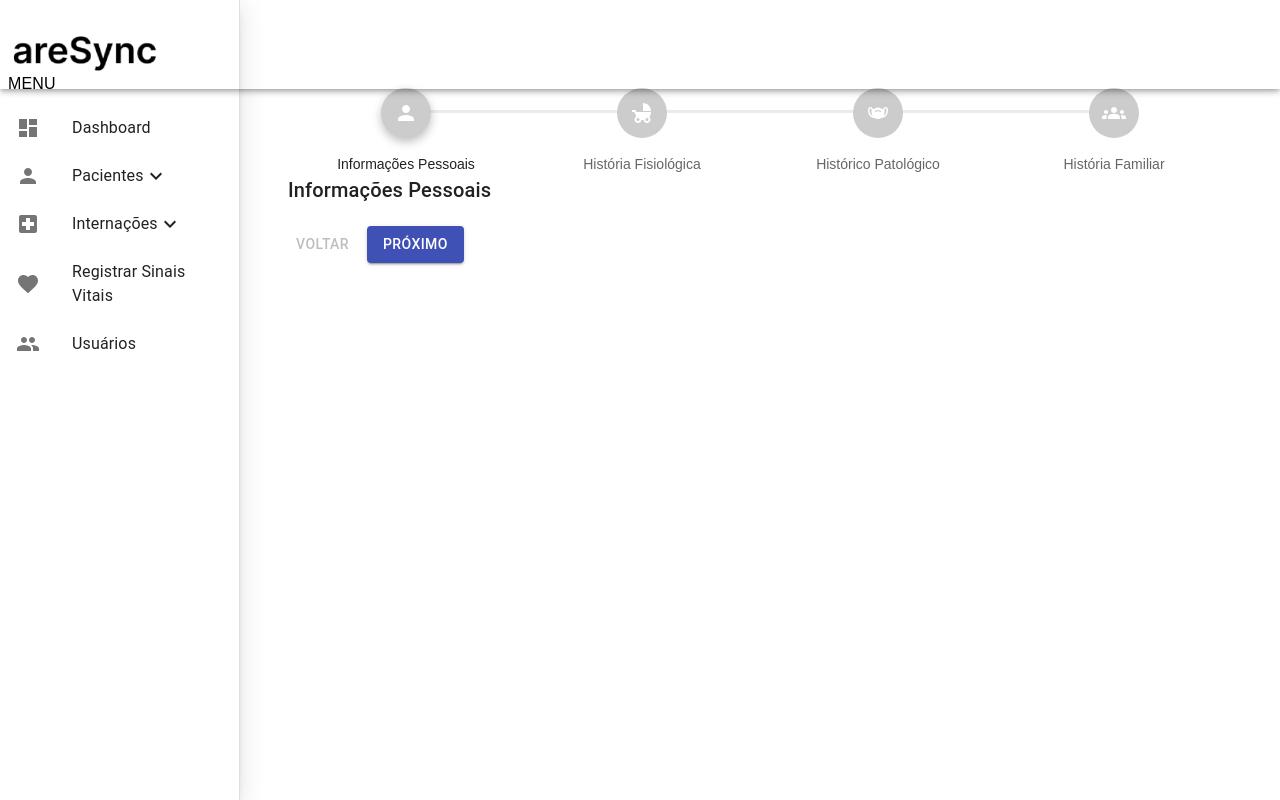
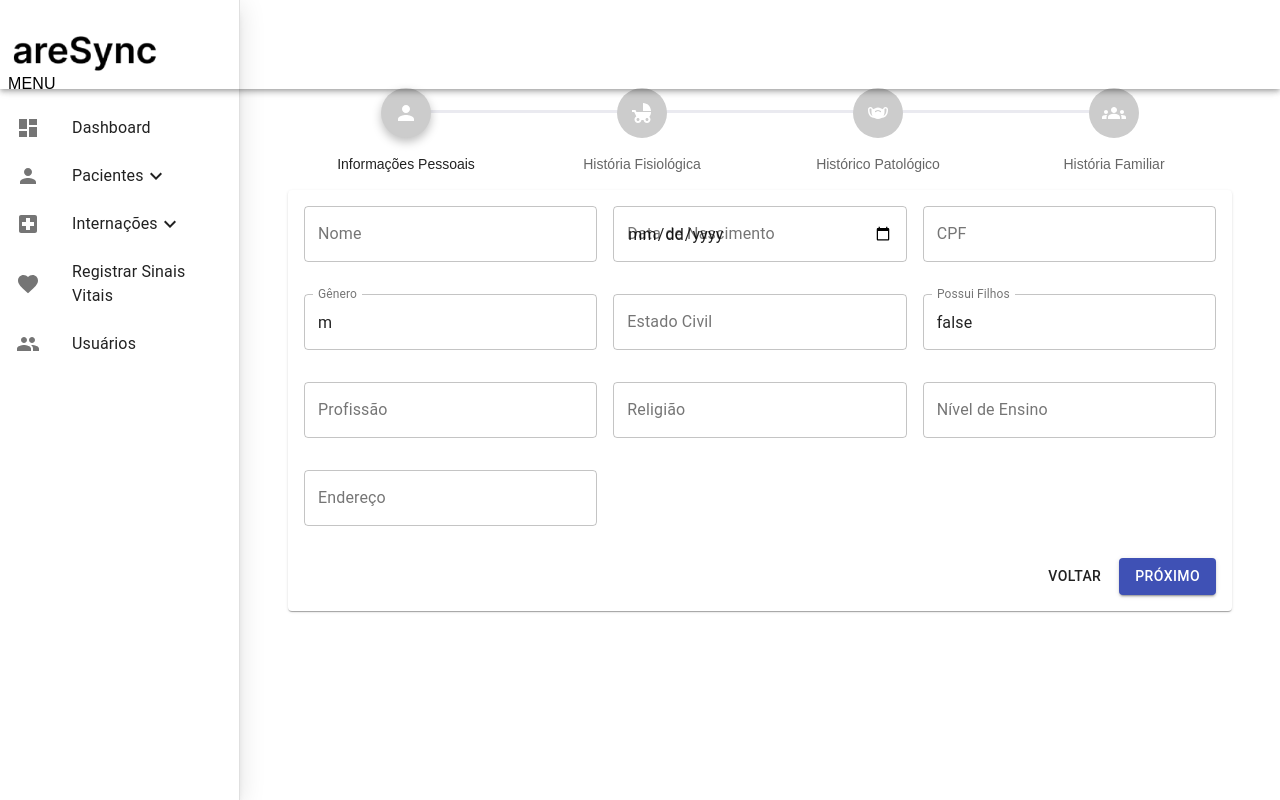
Before and after one commit to DeboraBorgesDev/careSync, a React (Create React App) app: page /paciente/novo in a window 1280 px wide. Built offline with nearby package versions, Linux system fonts and the light colour scheme.

Commit message:
criação do formulário de cadastro de paciente

```diff
--- a/package.json
+++ b/package.json
@@ -18,13 +18,17 @@
     "@types/node": "^16.7.13",
     "@types/react": "^18.0.0",
     "@types/react-dom": "^18.0.0",
+    "@types/react-input-mask": "^3.0.5",
     "classnames": "^2.5.1",
+    "formik": "^2.4.6",
     "react": "^18.3.1",
     "react-dom": "^18.3.1",
+    "react-input-mask": "^2.0.4",
     "react-router-dom": "^6.23.1",
     "react-scripts": "5.0.1",
     "typescript": "^4.4.2",
-    "web-vitals": "^2.1.0"
+    "web-vitals": "^2.1.0",
+    "yup": "^1.4.0"
   },
   "scripts": {
     "start": "react-scripts start",
--- a/src/App.tsx
+++ b/src/App.tsx
@@ -1,4 +1,3 @@
-import React from 'react';
 import './App.css';
 import { BrowserRouter as Router } from 'react-router-dom';
 import Routes from './routes';
--- /dev/null
+++ b/src/componenets/forms/paciente/informacoes/container.tsx
@@ -0,0 +1,54 @@
+import { Formik, FormikProps } from 'formik';
+import InformacoesPessoais from '.';
+import useStyles from './styles';
+
+
+export interface FormValues {
+    name: string;
+    dataNacimento: string;
+    cpf: string;
+    genero: string;
+    estadoCivil: string;
+    possuiFilhos: boolean;
+    profissao: string;
+    religiao: string;
+    nivelEnsino: string;
+    endereco: string;
+  }
+
+
+  interface InformacoesPessoaisContainerProps {
+  }
+
+  const InformacoesPessoaisContainer: React.FC<InformacoesPessoaisContainerProps> = (props) => {
+    const classes = useStyles();
+
+    return (
+      <>
+        <Formik<FormValues>
+          initialValues={{
+            name: '',
+            dataNacimento: '',
+            cpf: '',
+            genero: 'm',
+            estadoCivil: '',
+            possuiFilhos: false,
+            profissao: '',
+            religiao: '',
+            nivelEnsino: '',
+            endereco: '',
+          }}
+          onSubmit={() => {}}
+        //   validationSchema={() => {}}
+        >
+          {(fprops: FormikProps<FormValues>) => (
+            <InformacoesPessoais fprops={fprops} />
+          )}
+        </Formik>
+      </>
+    );
+  };
+
+
+
+export default InformacoesPessoaisContainer;
--- /dev/null
+++ b/src/componenets/forms/paciente/informacoes/index.tsx
@@ -0,0 +1,124 @@
+import { Grid } from "@mui/material";
+import useStyles from "./styles";
+import { FormikProps } from "formik";
+import { FormValues } from "./container";
+import TextInput from "../../../inputs/text-input";
+
+
+interface InformacoesPessoaisProps {
+    fprops: FormikProps<FormValues>;
+  }
+
+
+  const InformacoesPessoais: React.FC<InformacoesPessoaisProps> = ({ fprops }) => {
+
+  const classes = useStyles();
+
+
+  return (
+    <Grid container spacing={2}>
+      <Grid item xs={12} sm={4}>
+        <TextInput
+          label="Nome"
+          type="text"
+          fprops={fprops}
+          fkey="name"
+          fullWidth
+          disabled={false}
+        />
+      </Grid>
+      <Grid item xs={12} sm={4}>
+        <TextInput
+          label="Data de Nascimento"
+          type="date"
+          fprops={fprops}
+          fkey="dataNacimento"
+          fullWidth
+          disabled={false}
+        />
+      </Grid>
+      <Grid item xs={12} sm={4}>
+        <TextInput
+          label="CPF"
+          type="text"
+          fprops={fprops}
+          fkey="cpf"
+          fullWidth
+          disabled={false}
+        />
+      </Grid>
+      <Grid item xs={12} sm={4}>
+        <TextInput
+          label="Gênero"
+          type="text"
+          fprops={fprops}
+          fkey="genero"
+          fullWidth
+          disabled={false}
+        />
+      </Grid>
+      <Grid item xs={12} sm={4}>
+        <TextInput
+          label="Estado Civil"
+          type="text"
+          fprops={fprops}
+          fkey="estadoCivil"
+          fullWidth
+          disabled={false}
+        />
+      </Grid>
+      <Grid item xs={12} sm={4}>
+        <TextInput
+          label="Possui Filhos"
+          type="text"
+          fprops={fprops}
+          fkey="possuiFilhos"
+          fullWidth
+          disabled={false}
+        />
+      </Grid>
+      <Grid item xs={12} sm={4}>
+        <TextInput
+          label="Profissão"
+          type="text"
+          fprops={fprops}
+          fkey="profissao"
+          fullWidth
+          disabled={false}
+        />
+      </Grid>
+      <Grid item xs={12} sm={4}>
+        <TextInput
+          label="Religião"
+          type="text"
+          fprops={fprops}
+          fkey="religiao"
+          fullWidth
+          disabled={false}
+        />
+      </Grid>
+      <Grid item xs={12} sm={4}>
+        <TextInput
+          label="Nível de Ensino"
+          type="text"
+          fprops={fprops}
+          fkey="nivelEnsino"
+          fullWidth
+          disabled={false}
+        />
+      </Grid>
+      <Grid item xs={12} sm={4}>
+        <TextInput
+          label="Endereço"
+          type="text"
+          fprops={fprops}
+          fkey="endereco"
+          fullWidth
+          disabled={false}
+        />
+      </Grid>
+    </Grid>
+  );
+};
+
+export default InformacoesPessoais;
--- /dev/null
+++ b/src/componenets/forms/paciente/informacoes/styles.ts
@@ -0,0 +1,15 @@
+import { Theme } from "@mui/material";
+import { createStyles, makeStyles } from "@mui/styles";
+
+
+
+const useStyles = makeStyles((theme: Theme) =>
+  createStyles({
+    paper: {
+      padding: theme.spacing(2),
+      marginTop: theme.spacing(2)
+    },
+  })
+);
+
+export default useStyles;
--- /dev/null
+++ b/src/componenets/inputs/text-input/index.tsx
@@ -0,0 +1,118 @@
+import { TextField } from '@material-ui/core';
+import useStyles from './styles';
+import { FormikProps } from 'formik';
+
+interface ArrayFieldProps {
+  name: string;
+  fieldName: string;
+  index: number;
+  fieldSecondName?: string;
+}
+
+interface TextInputProps {
+  label: string;
+  type: string;
+  required?: boolean;
+  disabled?: boolean;
+  fullWidth?: boolean;
+  multiline?: boolean;
+  rows?: number;
+  placeholder?: string;
+  fprops: FormikProps<any>;
+  fkey: string;
+  arrayField?: ArrayFieldProps | false;
+  nestedField?: any; // type according to usage
+  mask?: string;
+  maskChar?: string;
+  handleChange?: (event: React.ChangeEvent<HTMLInputElement>) => void;
+  [key: string]: any; // other props
+}
+
+const TextInput: React.FC<TextInputProps> = (props) => {
+  const classes = useStyles();
+  const {
+    label,
+    type,
+    fprops,
+    fkey,
+    required,
+    disabled,
+    fullWidth,
+    placeholder,
+    multiline,
+    rows,
+    arrayField,
+    nestedField,
+    mask,
+    maskChar,
+    handleChange,
+    ...rest
+  } = props;
+
+  const textFieldError = () => {
+    if (arrayField) {
+      const { errors } = fprops;
+      const { name, fieldName, index, fieldSecondName = '' } = arrayField;
+
+      if (Object.keys(errors).length && errors[name]) {
+        return fieldSecondName
+        //@ts-ignore
+          ? fprops.errors[name][index]?.[fieldName]?.[fieldSecondName]
+           //@ts-ignore
+          : fprops.errors[name][index]?.[fieldName];
+      }
+    }
+    return fprops.errors[fkey];
+  };
+
+  const textFieldTouched = () => {
+    if (arrayField) {
+      const { touched } = fprops;
+      const { name, fieldName, index, fieldSecondName = '' } = arrayField;
+
+      if (Object.keys(touched).length && touched[name]) {
+        return fieldSecondName
+         //@ts-ignore
+          ? touched[name][index]?.[fieldName]?.[fieldSecondName]
+           //@ts-ignore
+          : touched[name][index]?.[fieldName];
+      }
+    }
+    return fprops.touched[fkey];
+  };
+
+  const getFieldValue = () => {
+    if (arrayField) {
+      const { name, index, fieldName, fieldSecondName } = arrayField;
+      return fieldSecondName
+        ? fprops.values[name][index][fieldName][fieldSecondName]
+        : fprops.values[name][index][fieldName];
+    }
+    return fprops.values[fkey];
+  };
+
+  return (
+    <div className={classes.input}>
+        <TextField
+        label={label}
+        variant="outlined"
+        type={type}
+        name={fkey}
+        required={required}
+        disabled={disabled}
+        fullWidth={fullWidth}
+        multiline={multiline}
+        minRows={rows}
+        placeholder={placeholder || label}
+        onChange={handleChange || fprops.handleChange(fkey)}
+        onBlur={fprops.handleBlur(fkey)}
+        value={getFieldValue()}
+        error={textFieldTouched() && !!textFieldError()}
+        helperText={textFieldTouched() && textFieldError()}
+        {...rest}
+        />
+  </div>
+  );
+};
+
+export default TextInput;
--- /dev/null
+++ b/src/componenets/inputs/text-input/styles.ts
@@ -0,0 +1,15 @@
+import { makeStyles, Theme } from '@material-ui/core/styles';
+
+const useStyles = makeStyles((theme: Theme) => ({
+  input: {
+    marginBottom: theme.spacing(2),
+  },
+  errorMessage: {
+    color: theme.palette.error.main,
+  },
+  labelError: {
+    color: theme.palette.error.main,
+  },
+}));
+
+export default useStyles;
--- /dev/null
+++ b/src/layouts/Default/index.tsx
@@ -0,0 +1,14 @@
+import { Outlet } from 'react-router-dom';
+import { Suspense } from 'react';
+
+
+  const DefaultLayout = () => {
+
+    return (
+      <Suspense>
+        <Outlet/>
+      </Suspense>
+    );
+  };
+
+  export default DefaultLayout;
--- a/src/routes/commonRoutes.tsx
+++ b/src/routes/commonRoutes.tsx
@@ -1,15 +1,24 @@
-import React from 'react';
-import LoginPage from '../screens/login';
+import DefaultLayout from "../layouts/Default";
+import CadastroPaciente from "../screens/CadastroPaciente";
+import LoginPage from "../screens/login";
 
 export const commonRoutes = [
     {
         path: '/',
-        element: <></>,
+        element: <DefaultLayout/>,
         children: [
-          {
-            path: 'login',
-            element: <LoginPage />,
-          },
-        ],
-      }
+            {
+                path: 'login',
+                element: (
+                  <LoginPage/>
+                ),
+            },
+              {
+                path: 'paciente/novo',
+                element: (
+                  <CadastroPaciente/>
+                ),
+              },
+        ]
+    }
 ]
--- a/src/screens/CadastroPaciente/index.tsx
+++ b/src/screens/CadastroPaciente/index.tsx
@@ -1,8 +1,11 @@
 import React, { useState } from 'react';
-import { Typography, Button, Container } from '@material-ui/core';
+import { Typography, Button, Container, Paper } from '@material-ui/core';
 import CustomStepper from '../../componenets/PacienteStepper';
+import InformacoesPessoaisContainer from '../../componenets/forms/paciente/informacoes/container';
+import useStyles from './styles';
 
 const CadastroPaciente: React.FC = () => {
+  const classes = useStyles();
   const [activeStep, setActiveStep] = useState(0);
 
   const steps = [
@@ -21,17 +24,12 @@ const CadastroPaciente: React.FC = () => {
     setActiveStep((prevActiveStep) => prevActiveStep - 1);
   };
 
-  const handleReset = () => {
-    setActiveStep(0);
-  };
 
   const renderStepContent = (step: number) => {
     switch (step) {
       case 0:
         return (
-          <>
-            <Typography variant="h6">Informações Pessoais</Typography>
-          </>
+          <InformacoesPessoaisContainer/>
         );
       case 1:
         return (
@@ -63,21 +61,12 @@ const CadastroPaciente: React.FC = () => {
        activeStep={activeStep}
         >
       <div>
-        {activeStep === steps.length ? (
           <div>
-            <Typography variant="h6" gutterBottom>
-              Cadastro Completo
-            </Typography>
-            <Button onClick={handleReset} variant="contained" color="primary">
-              Resetar
-            </Button>
-          </div>
-        ) : (
-          <div>
-            {renderStepContent(activeStep)}
-            <div style={{ marginTop: 20 }}>
+            <Paper className={classes.paper}>
+              {renderStepContent(activeStep)}
+              <div className={classes.buttons}>
               <Button
-                disabled={activeStep === 0}
+                // disabled={activeStep === 0}
                 onClick={handleBack}
                 style={{ marginRight: 10 }}
               >
@@ -91,8 +80,8 @@ const CadastroPaciente: React.FC = () => {
                 {activeStep === steps.length - 1 ? 'Finalizar' : 'Próximo'}
               </Button>
             </div>
+            </Paper>
           </div>
-        )}
       </div>
       </CustomStepper>
     </Container>
--- /dev/null
+++ b/src/screens/CadastroPaciente/styles.ts
@@ -0,0 +1,16 @@
+import { makeStyles, Theme } from '@material-ui/core/styles';
+
+const useStyles = makeStyles((theme: Theme) => ({
+  paper: {
+    padding: theme.spacing(2),
+    marginTop: theme.spacing(2),
+  },
+  buttons: {
+    marginTop: theme.spacing(2),
+    display: 'flex',
+    justifyContent: 'flex-end'
+  }
+
+}));
+
+export default useStyles;
```
Also changed, not shown: 1 other file (tests, documents, lock files or other folders).
